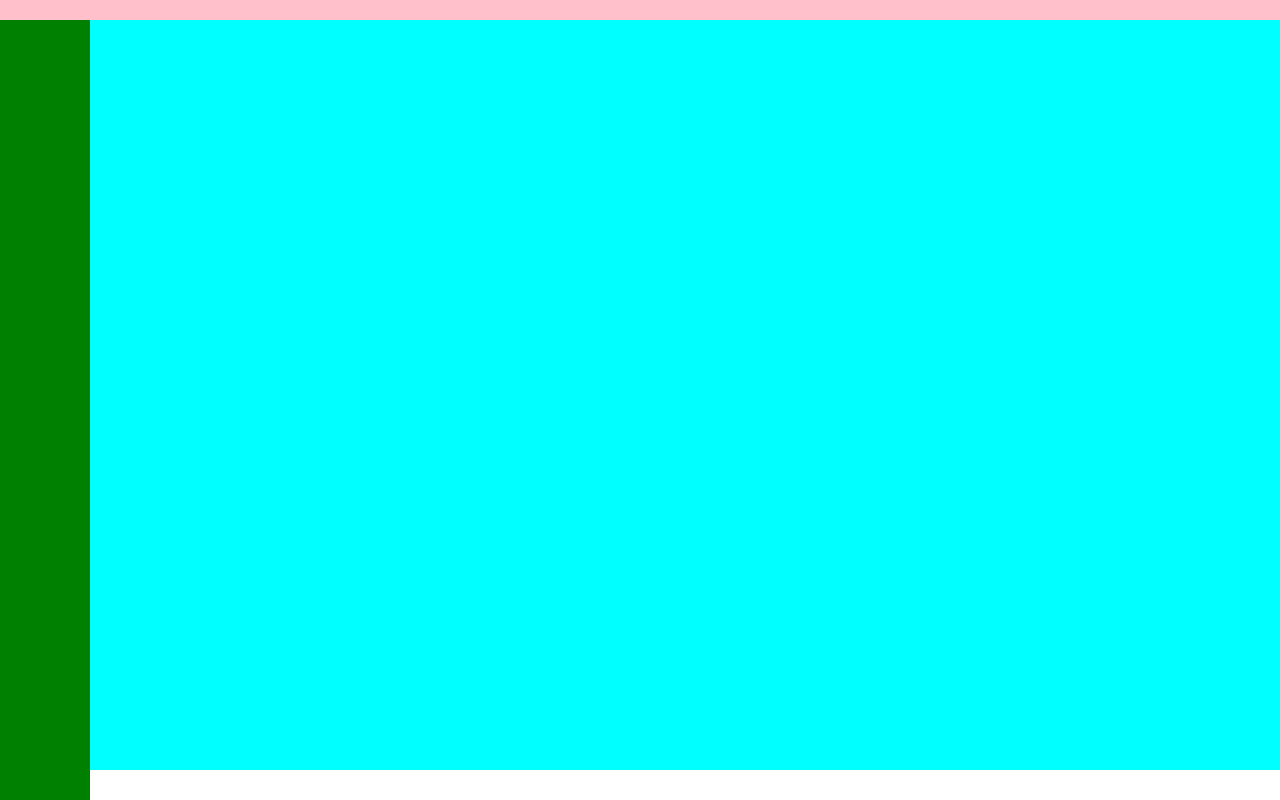
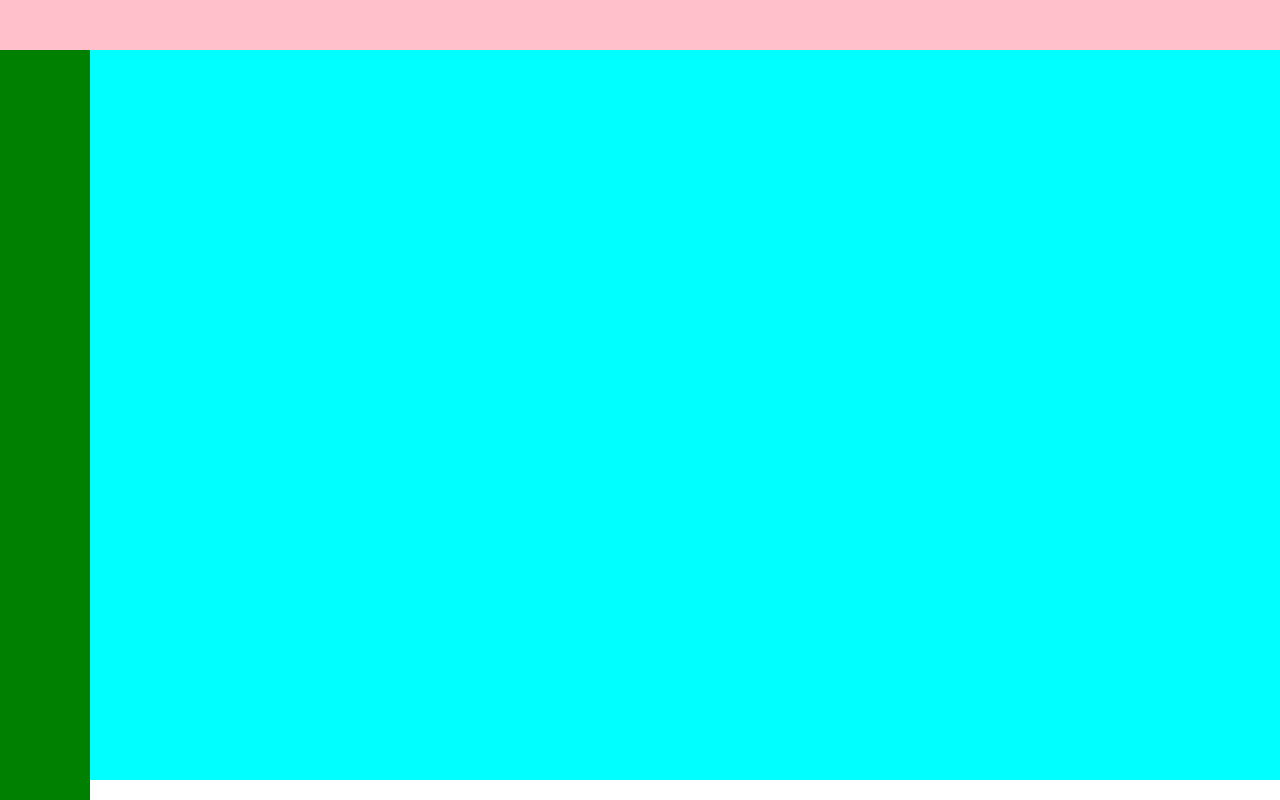
Before and after one commit to nester7x/template, a plain HTML site: page index.html in a window 1280 px wide. Drawn offline with Linux system fonts and the light colour scheme.

Commit message:
aside as flex element

```diff
--- a/style.css
+++ b/style.css
@@ -20,40 +20,39 @@ body {
 .wrap {
   position: relative;
   display: flex;
-  flex-direction: column;
-  min-height: 100%;
+  flex-wrap: wrap;
+  height: 100%;
 }
 
 header {
   position: sticky;
   top: 0;
   width: 100%;
-  padding: 10px;
+  height: 50px;
   z-index: 200;
   background-color: pink;
 }
 
 aside {
+  height: calc(100% - 50px);
   width: 7%;
-  position: fixed;
-  top: 0;
-  left: 0;
-  bottom: 0;
   padding: 10px;
   background-color: green;
 }
 
 main {
   background-color: aqua;
-  padding-left: 7%;
-  flex: 1 1 100%;
-  height: 100%;
+  height: calc(100% - 50px);
+  overflow: auto;
   display: flex;
   flex-direction: column;
+  width: 93%;
 }
 
 footer {
   margin-top: auto;
-  padding: 15px;
+  padding: 10px;
   background-color: #ffffff;
+  position: sticky;
+  bottom: 0;
 }
```
